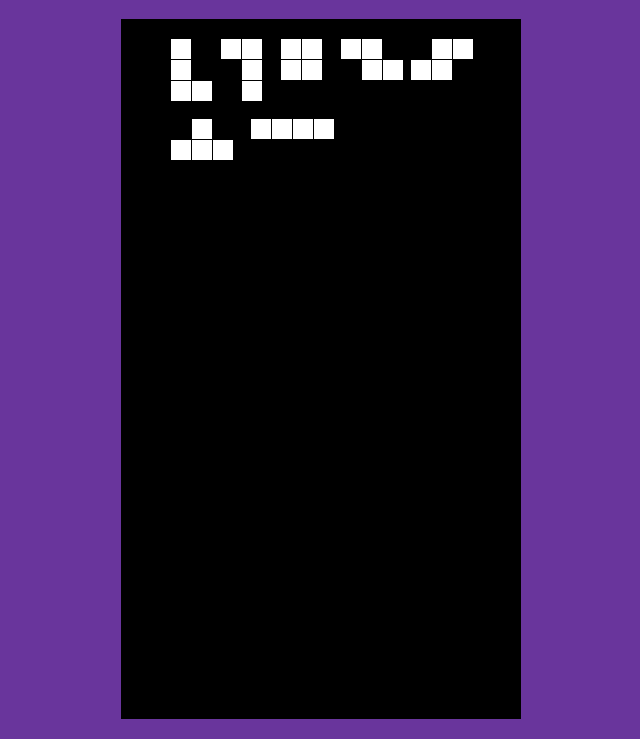
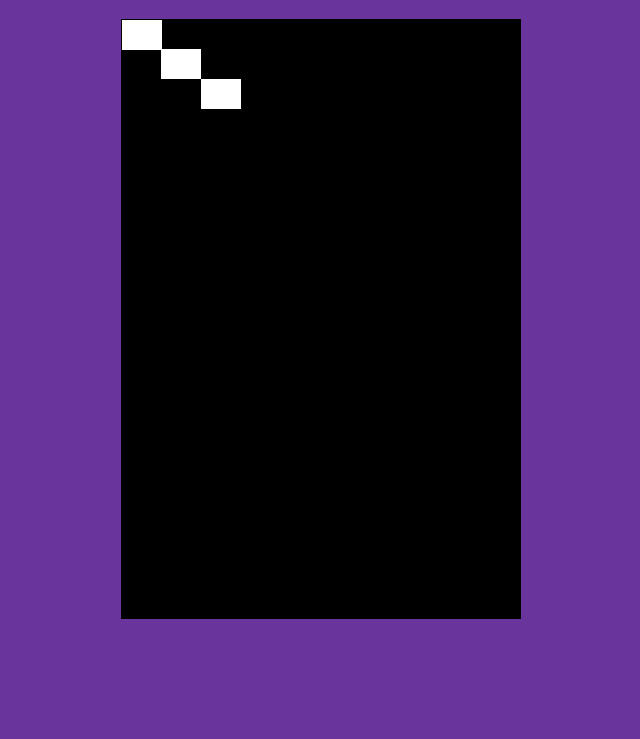
Before and after one commit to MariahCasciola/Tetris, a plain HTML site: page index.html in a window 1280 px wide. Shown: the part 61-800 px from the top of the page, without its empty margins (319-959 px from the left). Drawn offline with Linux system fonts and the light colour scheme.

Commit message:
playing with positions of cells based on the grid created with each cell, removed canvas styling

```diff
--- a/index.html
+++ b/index.html
@@ -9,7 +9,7 @@
 </head>
 <body>
     <h1>Tetris</h1>
-    <canvas id="canvas" width="400" height="700"></canvas>
+    <canvas id="canvas" width="400" height="600"></canvas>
     <script src="./index.js"></script>
 </body>
 </html>
--- a/index.js
+++ b/index.js
@@ -2,76 +2,88 @@
 const canvas = document.querySelector("#canvas");
 const context = canvas.getContext("2d");
 
-// const canvasWidth = canvas.width;
-// const canvasHeight = canvas.height;
+const displayWidth = canvas.width;
+const displayHeight = canvas.height;
 
-// const gridWidth = 24;
-// const gridHeight = 24;
+// grid should be 10 by 20, tetris is 10 by 20
+// or 10 x 24
+const gridWidth = 10;
+const gridHeight = 20;
 
-// const cellWidth = canvasWidth / gridWidth;
-// const cellHeight = canvasHeight / gridWidth;
-const cellWidth = 20;
-const cellHeight = 20;
+const cellWidth = displayWidth / gridWidth;
+const cellHeight = displayHeight / gridHeight;
 
-// tetris is 10 cells wide
+// x, y, width, height is the fillRect parameters
+// canvas is black
+function main() {
+  context.fillStyle = "black";
+  context.fillRect(0, 0, displayWidth, displayHeight);
+}
+main();
+
+// tetris is 10 cells wide and 20 cells tall
 function drawCell(x, y) {
   context.fillStyle = "white";
-  context.fillRect(x, y, cellWidth, cellHeight);
+  context.fillRect(x, y, cellWidth, cellHeight)
 }
 
-function renderOrangeRicky() {
-  drawCell(50, 20);
-  drawCell(50, 41);
-  drawCell(50, 62);
-  drawCell(71, 62);
-}
+drawCell(1,1)
+drawCell(cellWidth, cellHeight);
+drawCell(cellWidth*2, cellHeight*2);
 
-function renderBlueRickey() {
-  drawCell(100, 20);
-  drawCell(121, 20);
-  drawCell(121, 41);
-  drawCell(121, 62);
-}
+// function renderOrangeRicky() {
+//   drawCell(50, 20);
+//   drawCell(50, 41);
+//   drawCell(50, 62);
+//   drawCell(71, 62);
+// }
 
-function smashBoy() {
-  drawCell(160, 20);
-  drawCell(160, 41);
-  drawCell(181, 41);
-  drawCell(181, 20);
-}
+// function renderBlueRickey() {
+//   drawCell(100, 20);
+//   drawCell(121, 20);
+//   drawCell(121, 41);
+//   drawCell(121, 62);
+// }
 
-function clevelandZ() {
-  drawCell(220, 20);
-  drawCell(241, 41);
-  drawCell(241, 20);
-  drawCell(262, 41);
-}
+// function smashBoy() {
+//   drawCell(160, 20);
+//   drawCell(160, 41);
+//   drawCell(181, 41);
+//   drawCell(181, 20);
+// }
 
-function rhodeIslandZ() {
-  drawCell(290, 41);
-  drawCell(311, 41);
-  drawCell(311, 20);
-  drawCell(332, 20);
-}
+// function clevelandZ() {
+//   drawCell(220, 20);
+//   drawCell(241, 41);
+//   drawCell(241, 20);
+//   drawCell(262, 41);
+// }
 
-function teeWee() {
-  drawCell(50, 121);
-  drawCell(71, 121);
-  drawCell(71, 100);
-  drawCell(92, 121)
-}
+// function rhodeIslandZ() {
+//   drawCell(290, 41);
+//   drawCell(311, 41);
+//   drawCell(311, 20);
+//   drawCell(332, 20);
+// }
 
-function hero() {
-  drawCell(130, 100);
-  drawCell(151, 100);
-  drawCell(172, 100);
-  drawCell(193, 100);
-}
+// function teeWee() {
+//   drawCell(50, 121);
+//   drawCell(71, 121);
+//   drawCell(71, 100);
+//   drawCell(92, 121);
+// }
 
-renderOrangeRicky();
-renderBlueRickey();
-smashBoy();
-teeWee();
-clevelandZ();
-rhodeIslandZ();
-hero();
+// function hero() {
+//   drawCell(130, 100);
+//   drawCell(151, 100);
+//   drawCell(172, 100);
+//   drawCell(193, 100);
+// }
+
+// renderOrangeRicky();
+// renderBlueRickey();
+// smashBoy();
+// teeWee();
+// clevelandZ();
+// rhodeIslandZ();
+// hero();
--- a/style.css
+++ b/style.css
@@ -3,7 +3,3 @@ body {
   color: white;
   text-align: center;
 }
-
-canvas {
-    background-color: black;
-}
```
